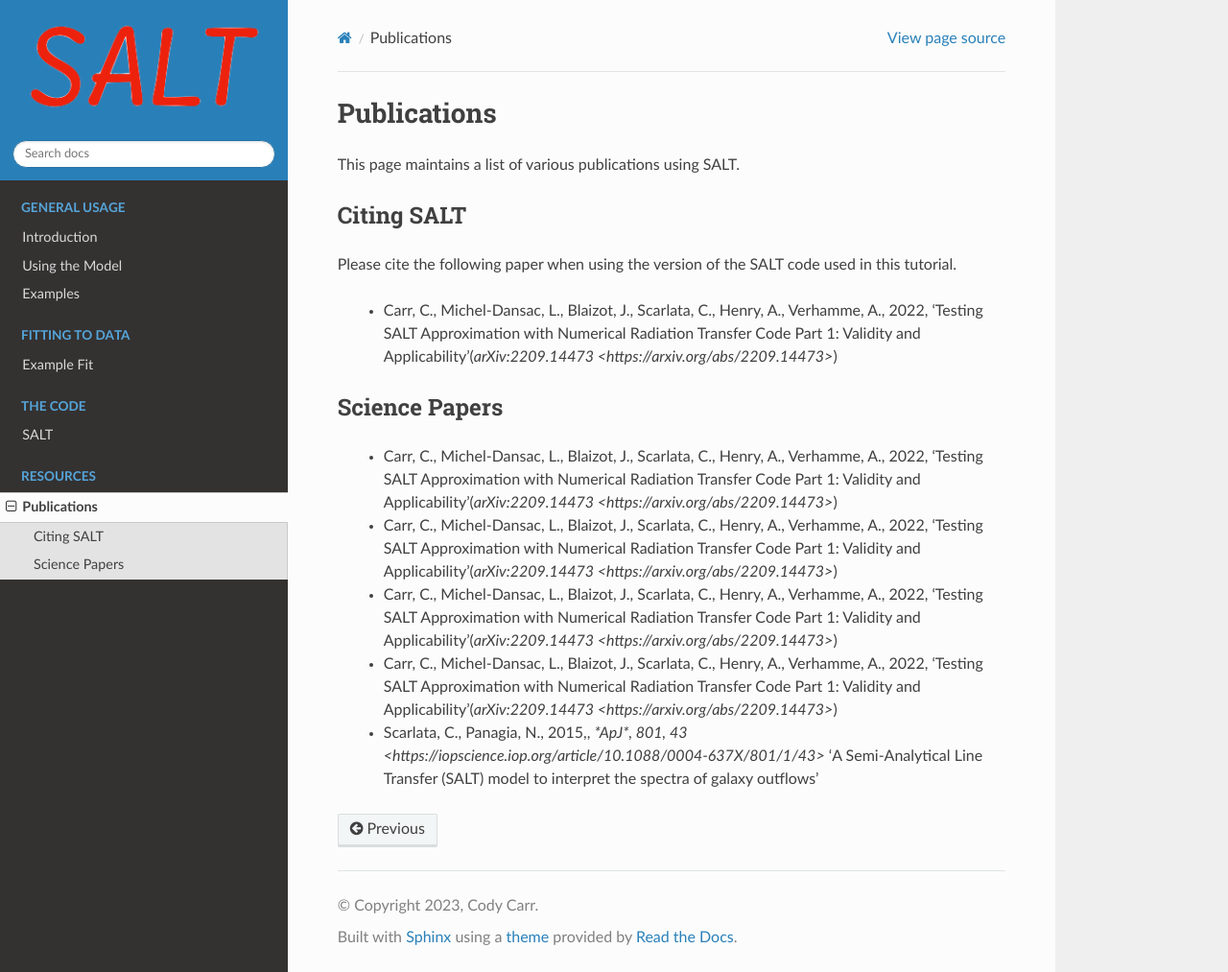
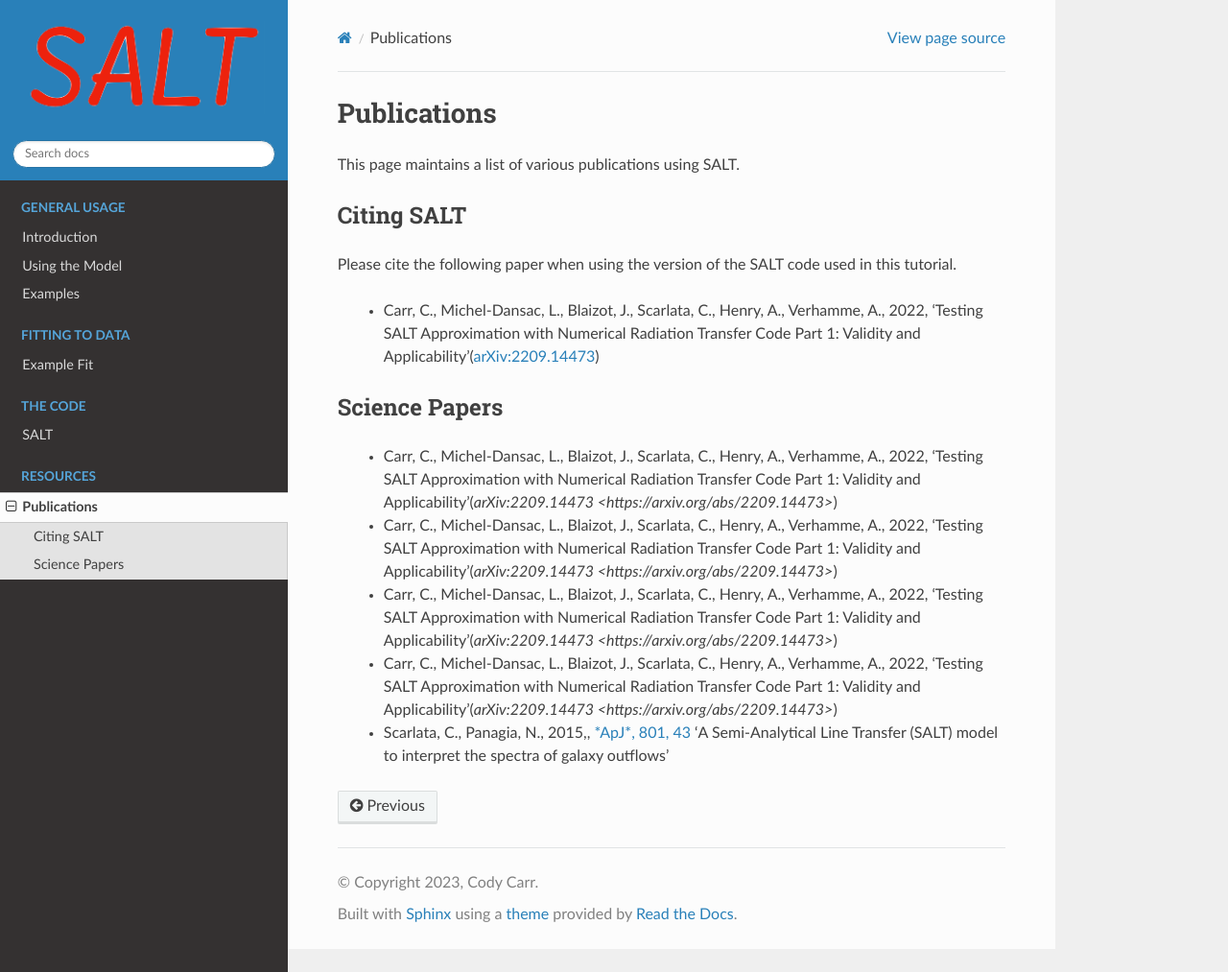
Before and after one commit to CodyCarr/SALT, a Sphinx documentation site: the page built from docs/source/resources.rst, in a window 1280 px wide and 1013 px high. Shown: the whole window at 96% size. Built offline with Sphinx 7.4.7 and the Read the Docs theme 2.0.0, drawn with Linux system fonts in a browser that asks for light colours.

Commit message:
publications text

```diff
--- a/docs/source/resources.rst
+++ b/docs/source/resources.rst
@@ -9,7 +9,7 @@ Citing SALT
 Please cite the following paper when using the version of the SALT code used in this tutorial.
 
 
- * Carr, C., Michel-Dansac, L., Blaizot, J., Scarlata, C., Henry, A., Verhamme, A.,  2022, 'Testing SALT Approximation with Numerical Radiation Transfer Code Part 1: Validity and Applicability'(`arXiv:2209.14473 <https://arxiv.org/abs/2209.14473>`)
+ * Carr, C., Michel-Dansac, L., Blaizot, J., Scarlata, C., Henry, A., Verhamme, A.,  2022, 'Testing SALT Approximation with Numerical Radiation Transfer Code Part 1: Validity and Applicability'(`arXiv:2209.14473 <https://arxiv.org/abs/2209.14473>`_)
 
 Science Papers
 **************
@@ -22,4 +22,4 @@ Science Papers
 
  * Carr, C., Michel-Dansac, L., Blaizot, J., Scarlata, C., Henry, A., Verhamme, A.,  2022, 'Testing SALT Approximation with Numerical Radiation Transfer Code Part 1: Validity and Applicability'(`arXiv:2209.14473 <https://arxiv.org/abs/2209.14473>`)
 
- * Scarlata, C., Panagia, N.,  2015,, `*ApJ*, 801, 43 <https://iopscience.iop.org/article/10.1088/0004-637X/801/1/43>` 'A Semi-Analytical Line Transfer (SALT) model to interpret the spectra of galaxy outflows'
+ * Scarlata, C., Panagia, N.,  2015,, `*ApJ*, 801, 43 <https://iopscience.iop.org/article/10.1088/0004-637X/801/1/43>`_ 'A Semi-Analytical Line Transfer (SALT) model to interpret the spectra of galaxy outflows'
```
Also changed, not shown: docs/source/fitting.rst (+14 -4 lines), 8 other files.
